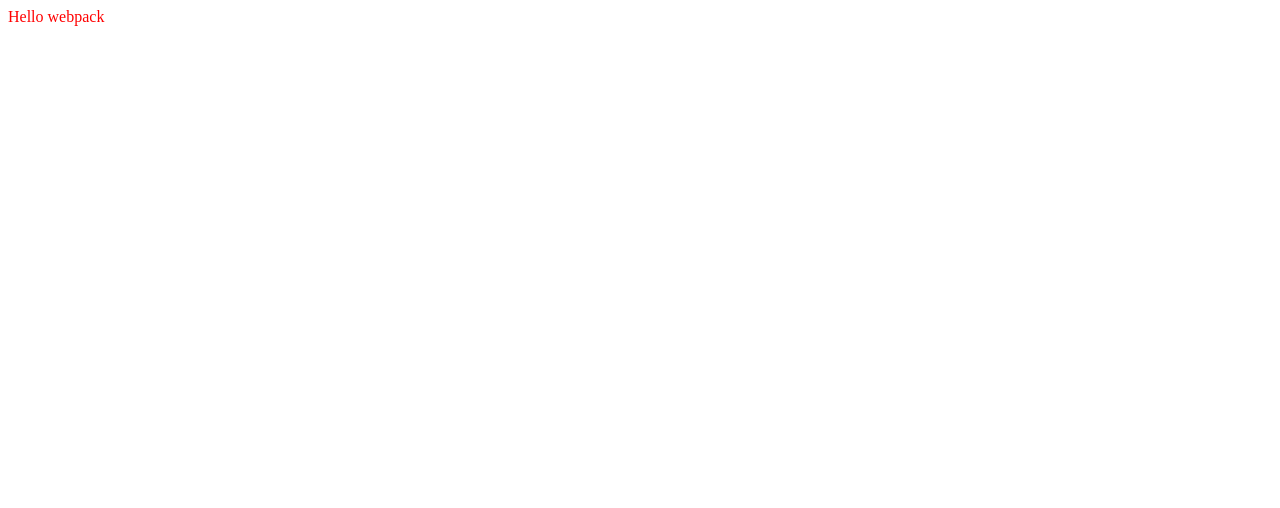
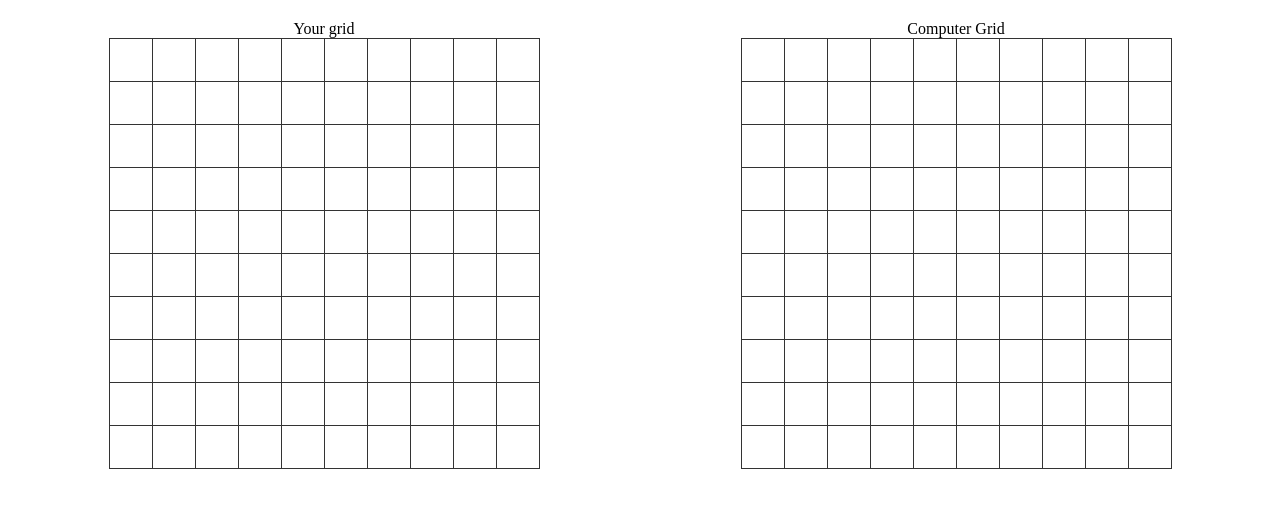
Before and after one commit to odilson-dev/battleship, a website built with webpack: page dist/index.html in a window 1280 px wide. Built offline with nearby package versions, Linux system fonts and the light colour scheme.

Commit message:
Implement the function displayBoard
As his name days, it takes the board and his emplacement on the DOM,
Create the DOM elements for the board and append all to the DOM

```diff
--- /dev/null
+++ b/src/game.js
@@ -0,0 +1,25 @@
+import GameBoard from "./gameboard";
+import { ComputerPlayer, Player } from "./player";
+
+class Game {
+  constructor() {}
+}
+
+export function displayBoard(gameboard, place) {
+  // This part of the code should be after the creation of the game boards and before rendering them
+  document.addEventListener("DOMContentLoaded", () => {
+    // Populate player's board
+    gameboard.grid.forEach((row) => {
+      const rowElement = document.createElement("tr");
+      row.forEach((cell) => {
+        const cellElement = document.createElement("td");
+        cellElement.classList.add("cell");
+        rowElement.appendChild(cellElement);
+      });
+
+      place.appendChild(rowElement);
+    });
+
+    // Populate computer's board
+  });
+}
--- a/src/index.js
+++ b/src/index.js
@@ -1,14 +1,12 @@
-import _ from "lodash";
+import { displayBoard } from "./game";
+import GameBoard from "./gameboard";
 import "./style.css";
-import GameBoard from "./gameboard";
-function component() {
-  const element = document.createElement("div");
-  element.classList.add("hello");
 
-  // Lodash, now imported by this script
-  element.innerHTML = _.join(["Hello", "webpack"], " ");
+const playerBoard = new GameBoard(10);
+const computerBoard = new GameBoard(10);
 
-  return element;
-}
+const playerBoardPlace = document.getElementById("player-board");
+const computerBoardPlace = document.getElementById("computer-board");
 
-document.body.appendChild(component());
+displayBoard(playerBoard, playerBoardPlace);
+displayBoard(computerBoard, computerBoardPlace);
--- a/src/style.css
+++ b/src/style.css
@@ -1,3 +1,21 @@
-.hello {
-  color: red;
+.board-container {
+  display: flex;
+  justify-content: space-around;
+  margin-top: 20px;
 }
+.board {
+  border-collapse: collapse;
+}
+
+.cell {
+  width: 40px;
+  height: 40px;
+  border: 1px solid #333;
+
+  font-size: 20px;
+  cursor: pointer;
+}
+
+.cell:hover {
+  background-color: #eee;
+}
```
Also changed, not shown: dist/bundle.js, dist/index.html.
